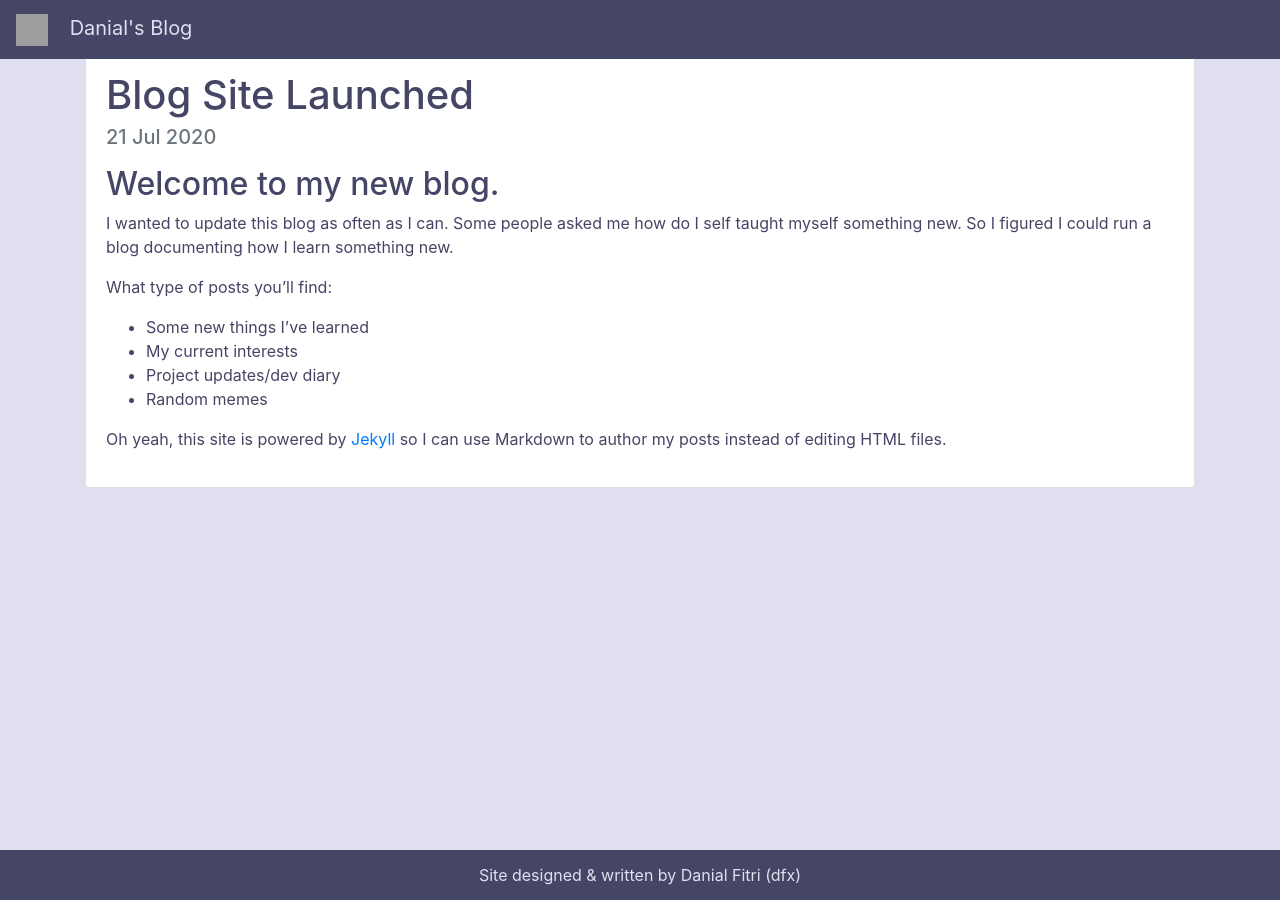
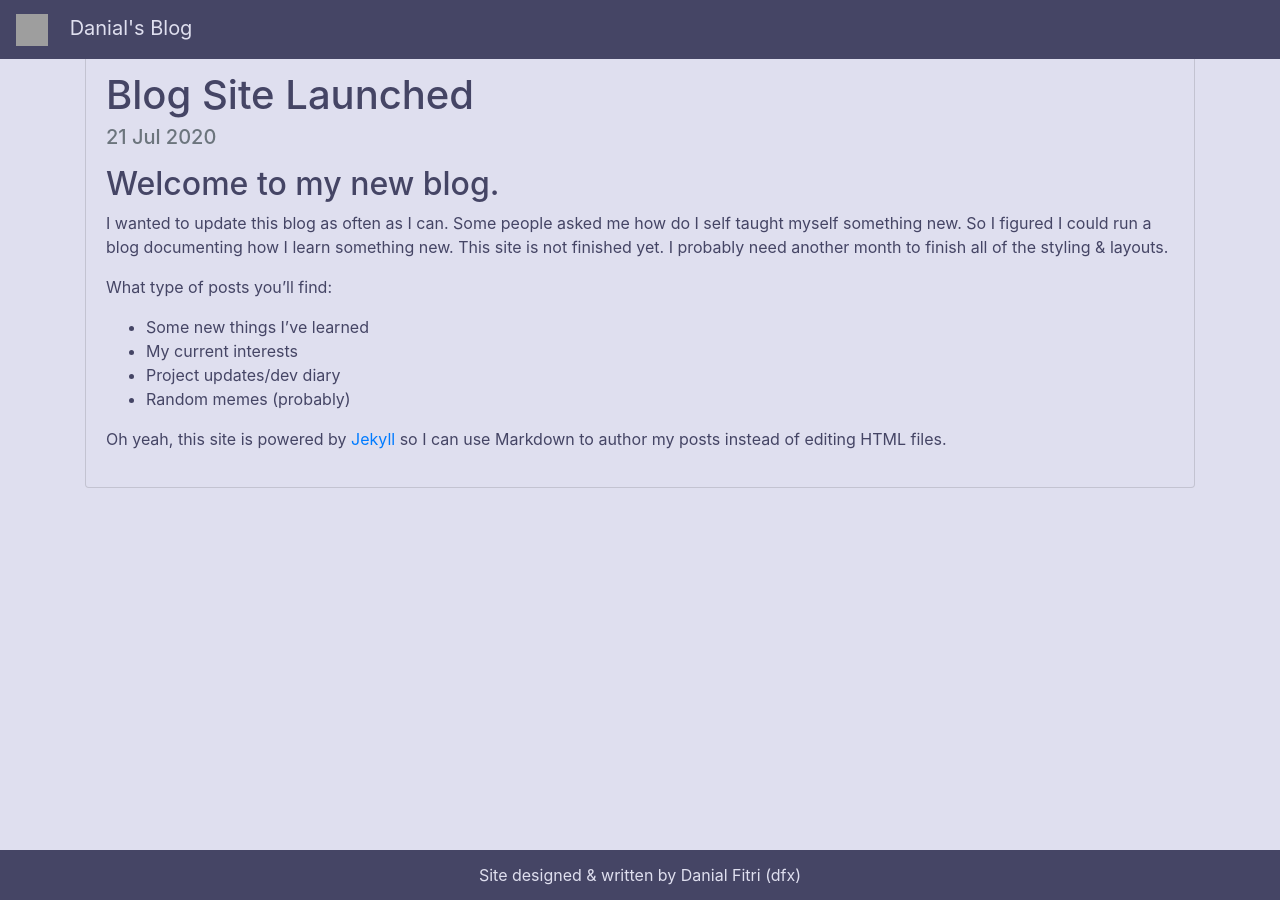
Before and after one commit to dfx81/blog, a Jekyll site: the page built from _posts/2020-07-21-blog-site-launched.md, in a window 1280 px wide. Built offline with Jekyll 4.4.1, drawn with Linux system fonts in a browser that asks for light colours; grey boxes are pictures that could not be loaded.

Commit message:
Design fix

```diff
--- a/_layouts/default.html
+++ b/_layouts/default.html
@@ -28,7 +28,7 @@
 
   <div>{{ content }}</div>
 
-  <footer class="footer color-theme">
+  <footer class="footer fixed-bottom color-theme">
     <div class="container text-center">
       <span>Site designed & written by Danial Fitri (dfx)</span>
     </div>
--- a/_layouts/post.html
+++ b/_layouts/post.html
@@ -2,7 +2,7 @@
 layout: default
 ---
 <div class="container">
-  <div class="card">
+  <div class="card color-body">
     <div class="card-body">
       <h1 class="card-title">{{ page.title }}</h1>
       <p class="card-subtitle text-muted h5">
--- a/_posts/2020-07-21-blog-site-launched.md
+++ b/_posts/2020-07-21-blog-site-launched.md
@@ -6,12 +6,12 @@
 
 ## Welcome to my new blog.
 
-I wanted to update this blog as often as I can. Some people asked me how do I self taught myself something new. So I figured I could run a blog documenting how I learn something new.
+I wanted to update this blog as often as I can. Some people asked me how do I self taught myself something new. So I figured I could run a blog documenting how I learn something new. This site is not finished yet. I probably need another month to finish all of the styling & layouts.
 
 What type of posts you'll find:
 - Some new things I've learned
 - My current interests
 - Project updates/dev diary
-- Random memes
+- Random memes (probably)
 
 Oh yeah, this site is powered by [Jekyll](http://jekyllrb.com) so I can use Markdown to author my posts instead of editing HTML files.
--- a/css/main.css
+++ b/css/main.css
@@ -3,11 +3,8 @@
 }
 
 .footer {
-  position: fixed;
-  bottom: 0;
-  width: 100%;
-  height: 50px; /* Set the fixed height of the footer here */
-  line-height: 50px; /* Vertically center the text there */
+  height: 50px;
+  line-height: 50px;
 }
 
 .color-theme {
```
Also changed, not shown: _posts/2020-09-06-blog-site-finished.md (+1 -1 lines).
